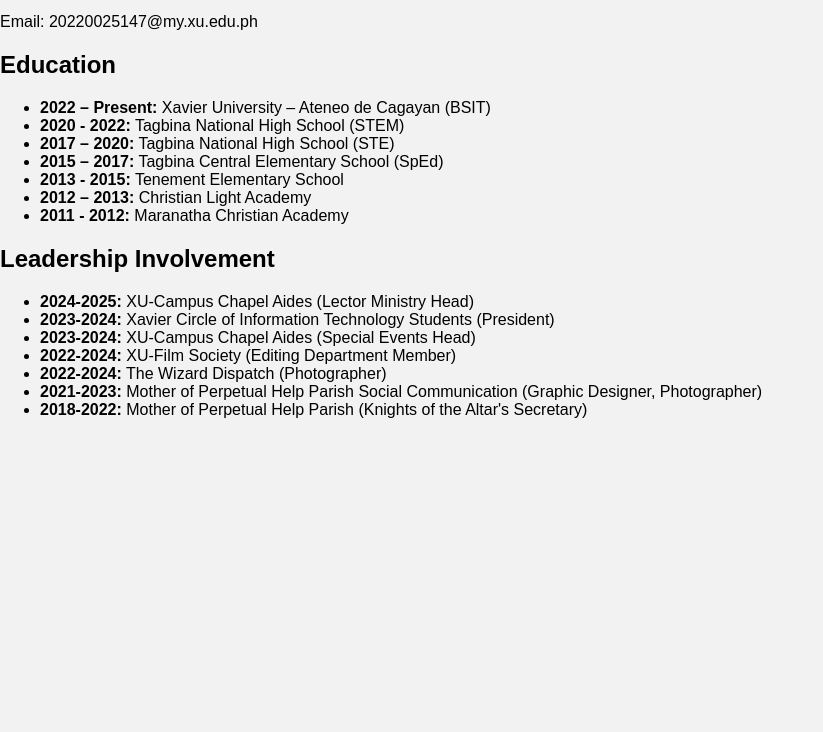
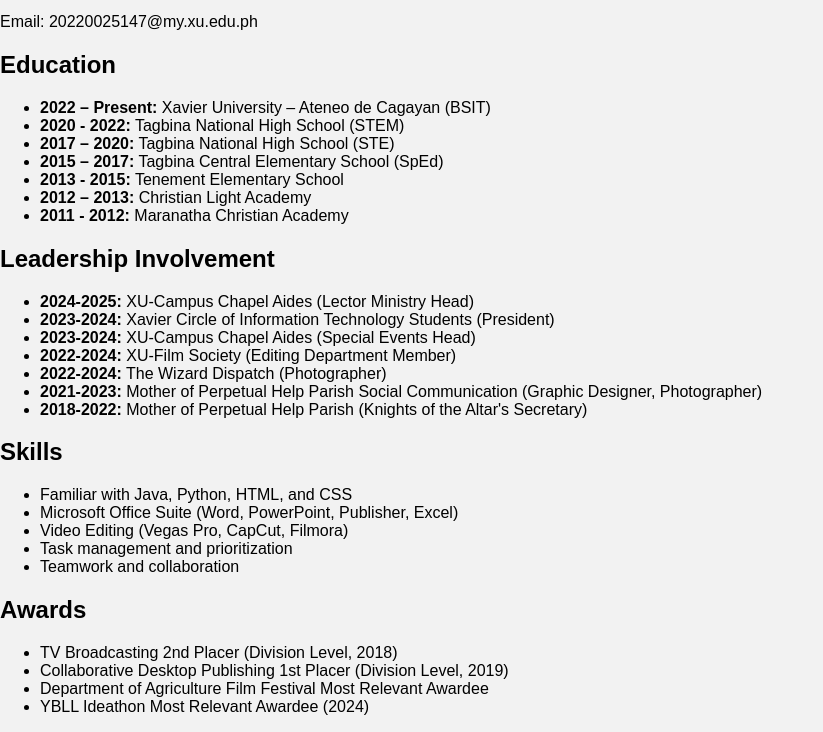
Before and after one commit to Pruweezen/OnlineResume, a plain HTML site: page index.html in a window 1280 px wide. Shown: the part 101-833 px from the top of the page, without its empty margins (0-823 px from the left). Before the commit the page ends 800 px from the top, so only its background shows below. Drawn offline with Linux system fonts and the light colour scheme.

Commit message:
added leadership involvement, skills and awards info

```diff
--- a/index.html
+++ b/index.html
@@ -34,6 +34,23 @@
             <li><strong>2018-2022:</strong> Mother of Perpetual Help Parish (Knights of the Altar's Secretary)</li>
         </ul>
 
+        <h2>Skills</h2>
+        <ul>
+            <li>Familiar with Java, Python, HTML, and CSS</li>
+            <li>Microsoft Office Suite (Word, PowerPoint, Publisher, Excel)</li>
+            <li>Video Editing (Vegas Pro, CapCut, Filmora)</li>
+            <li>Task management and prioritization</li>
+            <li>Teamwork and collaboration</li>
+        </ul>
+
+        <h2>Awards</h2>
+        <ul>
+            <li>TV Broadcasting 2nd Placer (Division Level, 2018)</li>
+            <li>Collaborative Desktop Publishing 1st Placer (Division Level, 2019)</li>
+            <li>Department of Agriculture Film Festival Most Relevant Awardee</li>
+            <li>YBLL Ideathon Most Relevant Awardee (2024)</li>
+        </ul>
+
     </div>
 
 </body>
```
